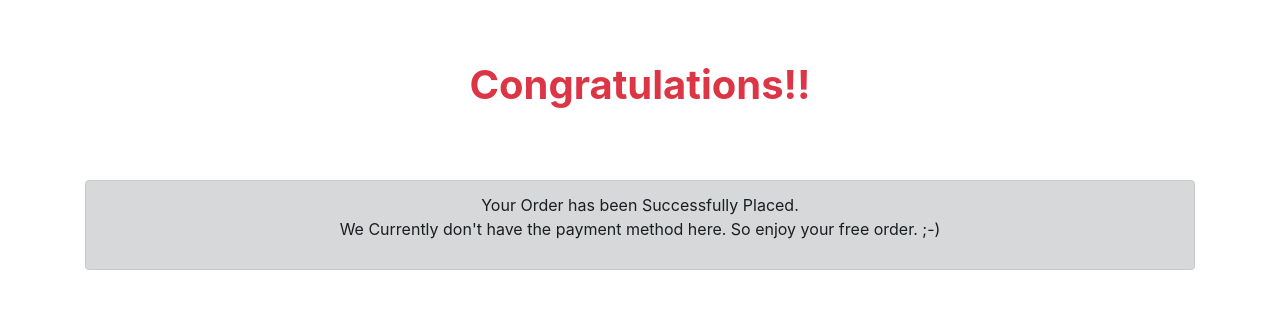
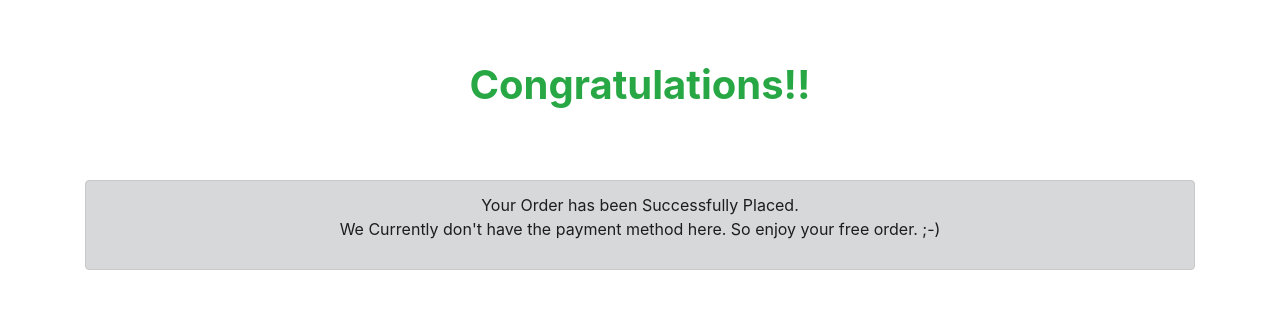
Before and after one commit to aashutosh-agrawal/E-Commerce, a PHP site: page /congratulate.php in a window 1280 px wide. Shown: the part 202-511 px from the top of the page. Run offline with PHP 8.4, Linux system fonts and the light colour scheme.

Commit message:
Update congratulate.php

```diff
--- a/congratulate.php
+++ b/congratulate.php
@@ -89,8 +89,8 @@
 
     <br>
     <br>
-    <div class="alert text-danger" align="center" role="alert">
-      <h1><b>Congratulations!!</b></h2>
+    <div class="alert text-success" align="center" role="alert">
+      <h1><b>Congratulations!!</b></h1>
   </div>
 
 
```
